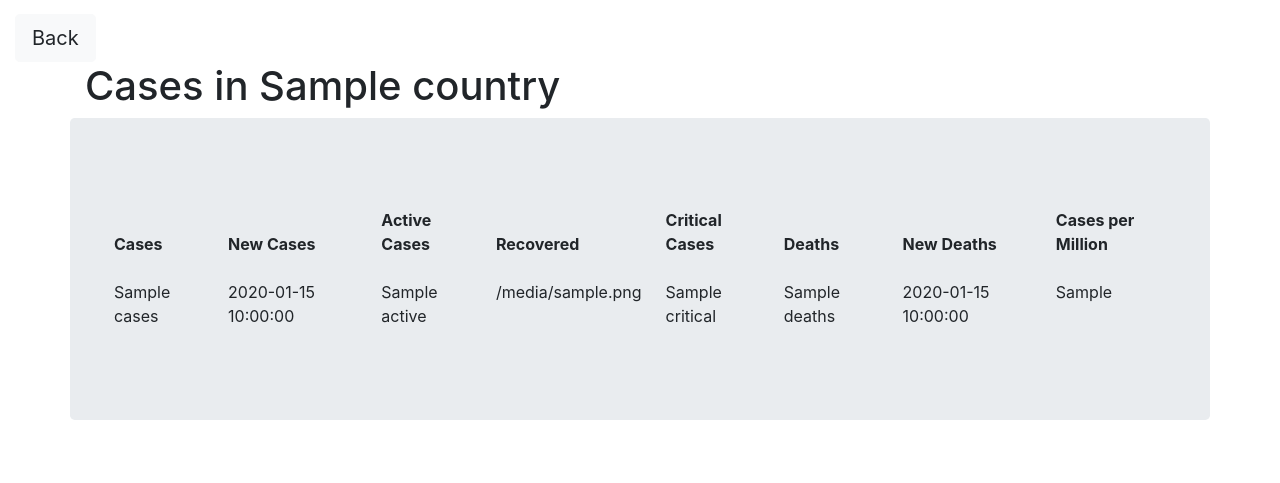
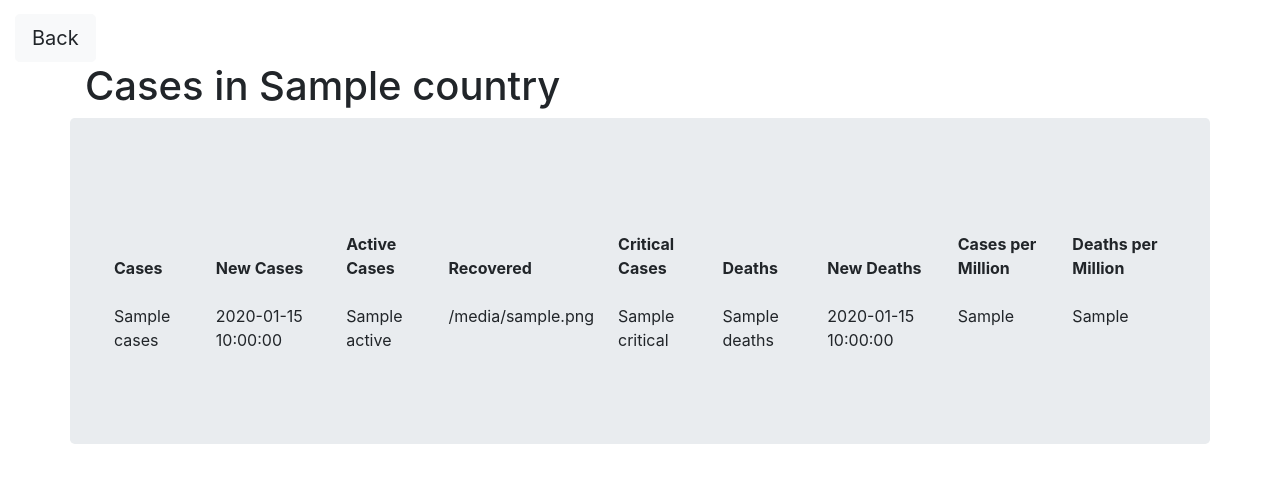
Before and after one commit to ArcaEge/Coronavirus, a Flask app: template templates/country.html in a window 1280 px wide. Shown: the part 56-539 px from the top of the page. Run offline with Flask 2, Linux system fonts and the light colour scheme; the template is opened without the code that fills it: most values are stand-ins (such as "Sample title", 1, 10 or a date in 2020); some libraries are stand-ins or nearby versions.

Commit message:
Added deaths per million

```diff
--- a/templates/country.html
+++ b/templates/country.html
@@ -16,7 +16,6 @@
         <th>Cases</th>
         <th>Recovered</th>
         <th>Deaths</th>
-        <th>Critical Cases</th>
       </tr>
     </thead>
     <tbody>
@@ -24,7 +23,6 @@
         <td>{{ b.cases }}</td>
         <td>{{ b.recovered }}</td>
         <td>{{ b.deaths }}</td>
-        <td>{{ b.critical }}</td>
       </tr>
     </tbody>
   </table>
@@ -32,18 +30,33 @@
   <table class="table table-borderless d-lg-none">
     <thead>
       <tr>
+        <th>Critical Cases</th>
         <th>Active Cases</th>
         <th>New Cases</th>
-        <th>New Deaths</th>
-        <th>Cases per Million</th>
       </tr>
     </thead>
     <tbody>
       <tr>
+        <td>{{ b.critical }}</td>
         <td>{{ b.active }}</td>
         <td>{{ b.todayCases }}</td>
+      </tr>
+    </tbody>
+  </table>
+  <br>
+  <table class="table table-borderless d-lg-none">
+    <thead>
+      <tr>
+        <th>New Deaths</th>
+        <th>Cases per Million</th>
+        <th>Deaths per Million</th>
+      </tr>
+    </thead>
+    <tbody>
+      <tr>
         <td>{{ b.todayDeaths }}</td>
         <td>{{ b.casesPerOneMillion }}</td>
+        <td>{{ b.deathsPerOneMillion }}</td>
       </tr>
     </tbody>
   </table>
@@ -59,6 +72,7 @@
         <th>Deaths</th>
         <th>New Deaths</th>
         <th>Cases per Million</th>
+        <th>Deaths per Million</th>
       </tr>
     </thead>
     <tbody>
@@ -71,6 +85,7 @@
         <td>{{ b.deaths }}</td>
         <td>{{ b.todayDeaths }}</td>
         <td>{{ b.casesPerOneMillion }}</td>
+        <td>{{ b.deathsPerOneMillion }}</td>
       </tr>
       </a>
     </tbody>
```
